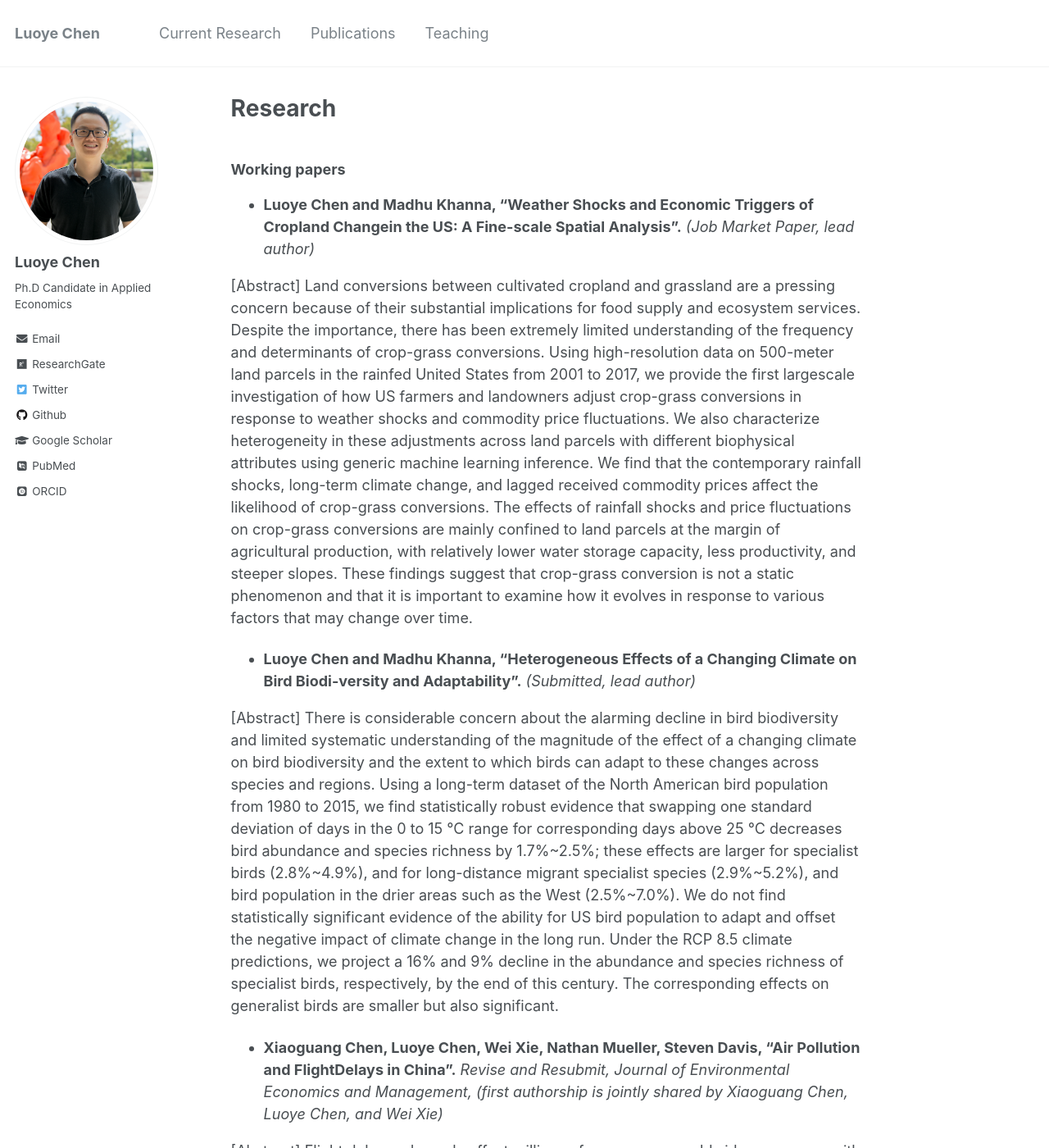
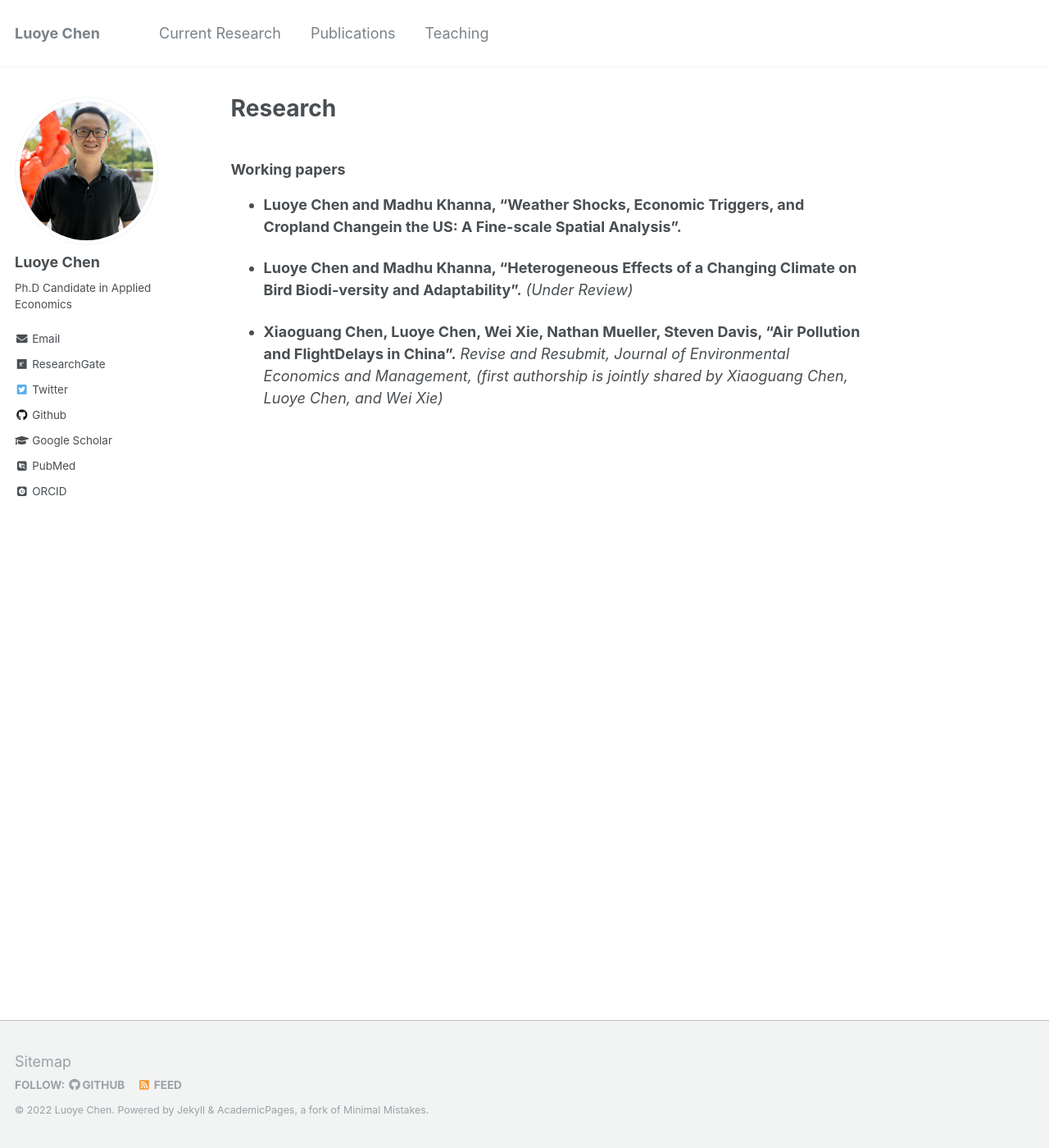
Before and after one commit to luoyec/luoyec.github.io, a Jekyll site: the page built from _pages/workingpaper.md, in a window 1280 px wide and 1400 px high. Shown: the whole window at 82% size. Built offline with Jekyll 4.4.1, drawn with Linux system fonts in a browser that asks for light colours; some web fonts are replaced; some of the changed text lies outside the part shown.

Commit message:
Update workingpaper.md

```diff
--- a/_pages/workingpaper.md
+++ b/_pages/workingpaper.md
@@ -10,16 +10,8 @@ redirect_from:
 
 ### Working papers
 
-- **Luoye Chen and Madhu Khanna, “Weather Shocks and Economic Triggers of Cropland Changein the US: A Fine-scale Spatial Analysis”.** *(Job Market Paper, lead author)*
+- **Luoye Chen and Madhu Khanna, “Weather Shocks, Economic Triggers, and Cropland Changein the US: A Fine-scale Spatial Analysis”.**
 
-[Abstract] Land conversions between cultivated cropland and grassland are a pressing concern because of their substantial implications for food supply and ecosystem services. Despite the importance, there has been extremely limited understanding of the frequency and determinants of crop-grass conversions. Using high-resolution data on 500-meter land parcels in the rainfed United States from 2001 to 2017, we provide the first largescale investigation of how US farmers and landowners adjust crop-grass conversions in response to weather shocks and commodity price fluctuations. We also characterize heterogeneity in these adjustments across land parcels with different biophysical attributes using generic machine learning inference. We find that the contemporary rainfall shocks, long-term climate change, and lagged received commodity prices affect the likelihood of crop-grass conversions. The effects of rainfall shocks and price fluctuations on crop-grass conversions are mainly confined to land parcels at the margin of agricultural production, with relatively lower water storage capacity, less productivity, and steeper slopes. These findings suggest that crop-grass conversion is not a static phenomenon and that it is important to examine how it evolves in response to various factors that may change over time.
+- **Luoye Chen and Madhu Khanna, “Heterogeneous Effects of a Changing Climate on Bird Biodi-versity and Adaptability”.** *(Under Review)*
 
-- **Luoye Chen and Madhu Khanna, “Heterogeneous Effects of a Changing Climate on Bird Biodi-versity and Adaptability”.** *(Submitted, lead author)*
-
-[Abstract] There is considerable concern about the alarming decline in bird biodiversity and limited systematic understanding of the magnitude of the effect of a changing climate on bird biodiversity and the extent to which birds can adapt to these changes across species and regions. Using a long-term dataset of the North American bird population from 1980 to 2015, we find statistically robust evidence that swapping one standard deviation of days in the 0 to 15 °C range for corresponding days above 25 °C decreases bird abundance and species richness by 1.7%~2.5%; these effects are larger for specialist birds (2.8%~4.9%), and for long-distance migrant specialist species (2.9%~5.2%), and bird population in the drier areas such as the West (2.5%~7.0%). We do not find statistically significant evidence of the ability for US bird population to adapt and offset the negative impact of climate change in the long run. Under the RCP 8.5 climate predictions, we project a 16% and 9% decline in the abundance and species richness of specialist birds, respectively, by the end of this century. The corresponding effects on generalist birds are smaller but also significant.
-
-
-
- - **Xiaoguang Chen, Luoye Chen, Wei Xie, Nathan Mueller, Steven Davis, “Air Pollution and FlightDelays in China".** *Revise and Resubmit, Journal of Environmental Economics and Management, (first authorship is jointly shared by Xiaoguang Chen, Luoye Chen, and Wei Xie)*
-
-[Abstract] Flight delays adversely affect millions of passengers worldwide every year, with substantial economic costs. Although a long list of factors are known to contribute to such delays, the effect of air pollution on flight delays has never been assessed. Here, we analyze how the concentration of PM2.5 affects flight departure delays using daily data from 131 airports in China, the world’s largest aviation market. We find that, on average, a one-standard-deviation increase in the daily PM2.5 concentration leads to roughly 13 additional minutes in gross departure delay per flight and 3 additional minutes in net departure delay per flight after excluding arrival delays from previous assignments. These effects are more pronounced for larger airline companies and for larger airports. In turn, decreases in PM2.5 concentrations attributable to the Air Pollution Prevention and Control Action Plan in 2013 accounted for 15-33% of the total reduction in national average net flight delays in 2016 and 2017. In total, we estimate reductions in China’s PM2.5 pollution from 2016 to 2017 avoided 2.4-3.8 billion US$ in passenger time and labor losses, offsetting approximately 5-8% of China’s average annual costs of PM2.5 control measures 2013-2017. Our results highlight a previously neglected impact of air pollution and further support China’s ambitious clean air policies.
+- **Xiaoguang Chen, Luoye Chen, Wei Xie, Nathan Mueller, Steven Davis, “Air Pollution and FlightDelays in China".** *Revise and Resubmit, Journal of Environmental Economics and Management, (first authorship is jointly shared by Xiaoguang Chen, Luoye Chen, and Wei Xie)*
```
